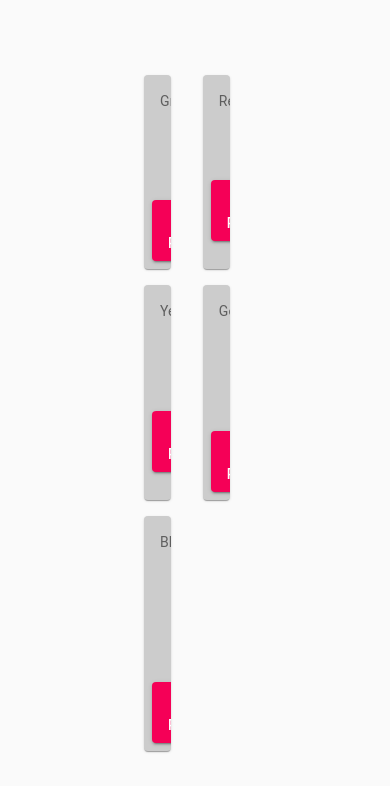
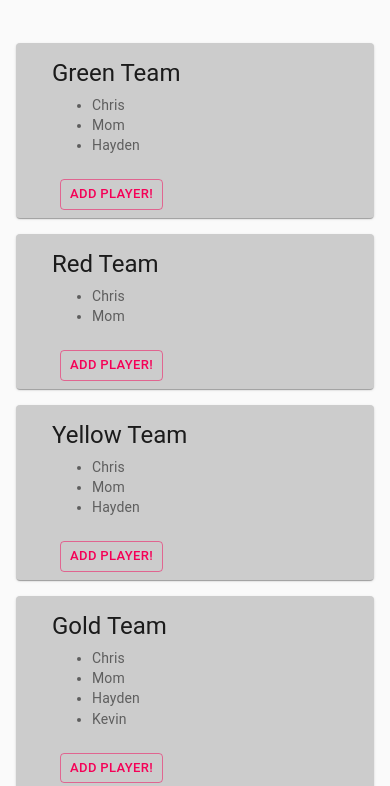
Before and after one commit to CRFullStack/cfbc, a React app in the folder front-end/: page / in a window 390 px wide. Shown: the part 351-1137 px from the top of the page. Built offline with nearby package versions, Linux system fonts and the light colour scheme.

Commit message:
Updated the card style for mobile responsiveness

```diff
--- a/front-end/src/body/body.js
+++ b/front-end/src/body/body.js
@@ -10,9 +10,12 @@ import "./body.scss";
 
 const useStyles = makeStyles({
   card: {
-    width: "20%",
     background: "#ccc",
-    margin: "8px 16px"
+    margin: "8px 16px",
+    padding: "0 36px"
+  },
+  cardContent: {
+    padding: "16px 0"
   },
   bullet: {
     display: "inline-block",
@@ -20,7 +23,7 @@ const useStyles = makeStyles({
     transform: "scale(0.8)"
   },
   title: {
-    fontSize: 14
+    fontSize: 24
   },
   pos: {
     marginBottom: 12
@@ -40,16 +43,23 @@ const Body = props => {
       <div className="body-info">
         {props.teams.map(team => (
           <Card className={classes.card}>
-            <CardContent>
+            <CardContent className={classes.cardContent}>
               <Typography
                 className={classes.title}
-                color="textSecondary"
+                color="textPrimary"
+                align="left"
                 gutterBottom
+                variant="h3"
               >
-                {team.teamName}
+                {team.teamName} Team
               </Typography>
 
-              <Typography variant="body2" component="ul">
+              <Typography
+                color="textSecondary"
+                variant="body2"
+                align="left"
+                component="ul"
+              >
                 {team.players.map((player, index) => (
                   <li>{player}</li>
                 ))}
--- a/front-end/src/body/body.scss
+++ b/front-end/src/body/body.scss
@@ -15,3 +15,26 @@
         align-self: center;
     }
 }
+
+@media only screen and (max-width: 800px){
+    .body-content{
+        display: flex;
+        flex-direction: column;
+        margin: 0px 0px;
+    }
+}
+
+@media only screen and (max-width: 460px){
+    .body-content{
+        display: flex;
+        flex-direction: column;
+        margin: 0px 0px;
+
+        .body-info{
+            display: flex;
+            flex-direction: column;
+            margin: 32px 0px;
+
+        }
+    }
+}
--- a/front-end/src/modal/popup.js
+++ b/front-end/src/modal/popup.js
@@ -10,8 +10,8 @@ function rand() {
 }
 
 function getModalStyle() {
-  const top = 50 + rand();
-  const left = 50 + rand();
+  const top = 50;
+  const left = 50;
 
   return {
     top: `${top}%`,
@@ -23,7 +23,7 @@ function getModalStyle() {
 const useStyles = makeStyles(theme => ({
   paper: {
     position: "absolute",
-    width: 400,
+    width: "80%",
     backgroundColor: theme.palette.background.paper,
     border: "2px solid #000",
     boxShadow: theme.shadows[5],
@@ -37,7 +37,7 @@ const SimpleModal = props => {
   const [modalStyle] = React.useState(getModalStyle);
   const [open, setOpen] = React.useState(false);
   const [values, setValues] = React.useState({
-    name: "Cat in the Hat"
+    name: ""
   });
 
   const handleChange = name => event => {
@@ -56,9 +56,10 @@ const SimpleModal = props => {
     <div>
       <Button
         onClick={handleOpen}
-        variant="contained"
+        variant="outlined"
         color="secondary"
         className={classes.button}
+        size="small"
       >
         {props.title}
       </Button>
@@ -72,7 +73,7 @@ const SimpleModal = props => {
           <form className={classes.container} noValidate autoComplete="off">
             <TextField
               id="standard-name"
-              label="Full Name"
+              label="Enter Full Name"
               className=""
               value={values.name}
               onChange={handleChange("name")}
@@ -85,6 +86,7 @@ const SimpleModal = props => {
               }}
               color="secondary"
               className=""
+              size="small"
             >
               {props.subTitle}
             </Button>
```
